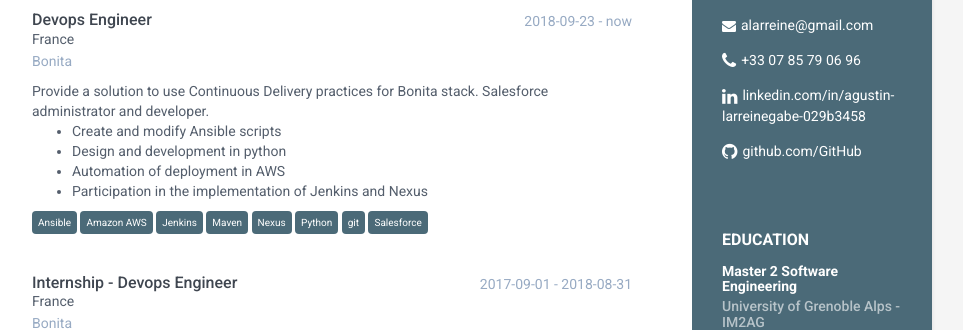
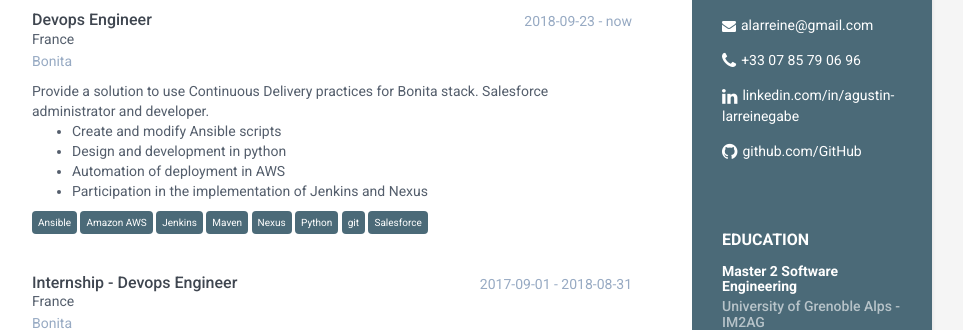
Before and after one commit to alarreine/alarreine.github.io, a Jekyll site: the page built from index.html, in a window 1280 px wide and 900 px high. Shown: the part 344-674 px from the top of the window, without its empty margins (188-1151 px from the left). Built offline with Jekyll 4.4.1, drawn with Linux system fonts in a browser that asks for light colours.

Commit message:
Update _config.yml
change linkedin url

```diff
--- a/_config.yml
+++ b/_config.yml
@@ -22,7 +22,7 @@ summary: Developer with 3 years of experience in JEE and Java-Android. I have al
 email: alarreine@gmail.com
 phone: +33 07 85 79 06 96
 #website:
-linkedin: agustin-larreinegabe-029b3458
+linkedin: agustin-larreinegabe
 github: alarreine
 #twitter:
 style: styles-6
```
